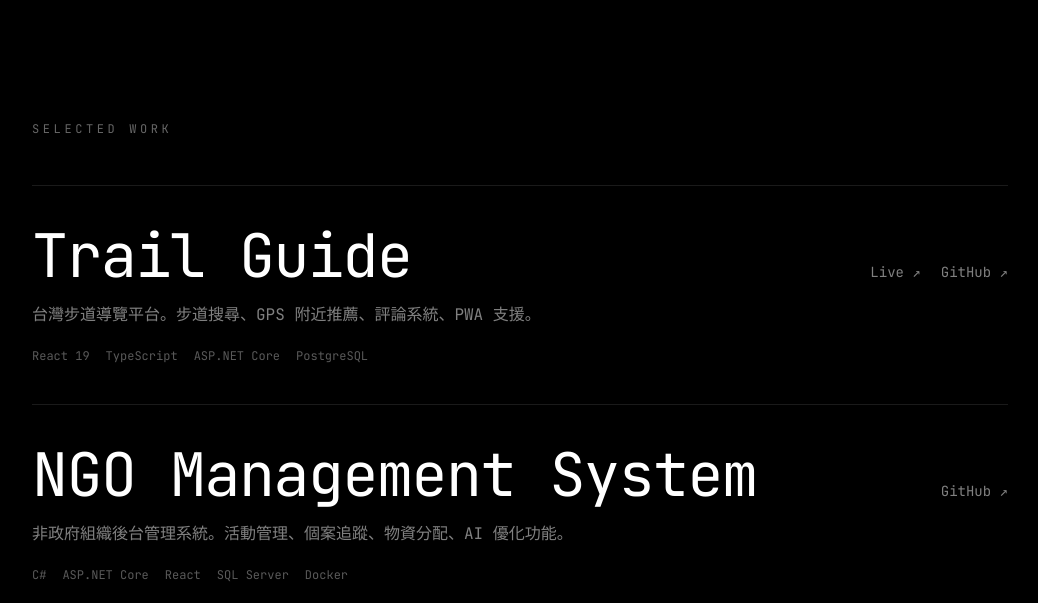
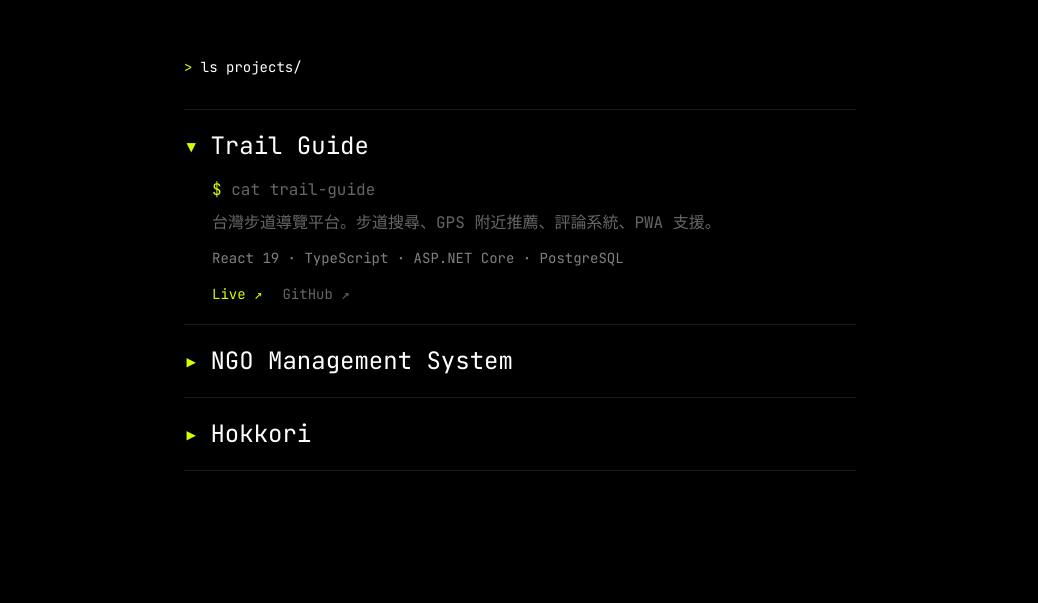
Before and after one commit to yiqu26/portfolio, a React (Vite) app: page / in a window 1280 px wide. Shown: the part 1297-1900 px from the top of the page, without its empty margins (120-1158 px from the left). Built offline with nearby package versions, Linux system fonts and the light colour scheme.

Commit message:
feat: ls projects/ with expandable cat view + correct links

```diff
--- a/src/components/Projects.tsx
+++ b/src/components/Projects.tsx
@@ -1,21 +1,25 @@
-import { useRef } from 'react'
+import { useRef, useState } from 'react'
 import { gsap, useGSAP } from '../lib/gsap'
+import Prompt from './Prompt'
 import { projects } from '../data/projects'
+
+const slug = (name: string) => name.toLowerCase().replace(/\s+/g, '-')
 
 export default function Projects() {
   const root = useRef<HTMLElement>(null)
+  const [open, setOpen] = useState<string | null>(projects[0]?.name ?? null)
 
   useGSAP(
     () => {
       const mm = gsap.matchMedia()
       mm.add('(prefers-reduced-motion: no-preference)', () => {
-        gsap.from('.project-row', {
-          y: 50,
+        gsap.from('.proj-row', {
+          y: 24,
           opacity: 0,
-          duration: 0.9,
-          stagger: 0.15,
-          ease: 'power3.out',
-          scrollTrigger: { trigger: '.project-list', start: 'top 75%' },
+          stagger: 0.12,
+          duration: 0.6,
+          ease: 'power2.out',
+          scrollTrigger: { trigger: '.proj-list', start: 'top 75%' },
         })
       })
     },
@@ -23,26 +27,38 @@ export default function Projects() {
   )
 
   return (
-    <section ref={root} id="projects" className="mx-auto max-w-5xl px-6 py-32 md:py-48">
-      <p className="mb-12 text-xs uppercase tracking-[0.3em] text-white/40">Selected Work</p>
+    <section ref={root} id="projects" className="mx-auto max-w-3xl px-6 py-32 lg:px-12">
+      <p className="text-sm">
+        <Prompt>ls projects/</Prompt>
+      </p>
 
-      <div className="project-list flex flex-col">
-        {projects.map((p) => (
-          <article
-            key={p.name}
-            className="project-row group border-t border-white/10 py-10 last:border-b"
+      <div className="proj-list mt-8 flex flex-col">
+        {projects.map((p) => {
+          const isOpen = open === p.name
+          return (
+            <div key={p.name} className="proj-row border-t border-white/10 py-5 last:border-b">
+              <button
+                onClick={() => setOpen(isOpen ? null : p.name)}
+                className="flex w-full items-center gap-3 text-left text-xl transition-colors hover:text-[#D4FF00] sm:text-2xl"
               >
-            <div className="flex flex-col gap-4 md:flex-row md:items-baseline md:justify-between">
-              <h3 className="font-display text-4xl tracking-tight transition-colors group-hover:text-[#D4FF00] sm:text-6xl">
-                {p.name}
-              </h3>
-              <div className="flex shrink-0 items-center gap-5 text-sm">
+                <span className="text-accent">{isOpen ? '▾' : '▸'}</span>
+                <span>{p.name}</span>
+              </button>
+
+              {isOpen && (
+                <div className="mt-4 pl-7">
+                  <p className="text-dim">
+                    <span className="text-accent">$</span> cat {slug(p.name)}
+                  </p>
+                  <p className="mt-2 leading-relaxed text-dim">{p.desc}</p>
+                  <p className="mt-3 text-sm text-white/50">{p.tags.join('  ·  ')}</p>
+                  <div className="mt-4 flex gap-5 text-sm">
                     {p.link && (
                       <a
                         href={p.link}
                         target="_blank"
                         rel="noopener noreferrer"
-                    className="text-white/50 transition-colors hover:text-white"
+                        className="text-accent hover:underline"
                       >
                         Live ↗
                       </a>
@@ -52,24 +68,17 @@ export default function Projects() {
                         href={p.github}
                         target="_blank"
                         rel="noopener noreferrer"
-                    className="text-white/50 transition-colors hover:text-white"
+                        className="text-dim transition-colors hover:text-white"
                       >
                         GitHub ↗
                       </a>
                     )}
-                {p.status === 'wip' && <span className="text-white/30">In progress</span>}
                   </div>
                 </div>
-
-            <p className="mt-4 max-w-2xl text-base leading-relaxed text-white/50">{p.desc}</p>
-
-            <div className="mt-5 flex flex-wrap gap-x-4 gap-y-1 text-xs text-white/35">
-              {p.tags.map((t) => (
-                <span key={t}>{t}</span>
-              ))}
+              )}
             </div>
-          </article>
-        ))}
+          )
+        })}
       </div>
     </section>
   )
```
Lines whose indentation alone changed are shown as unchanged.
